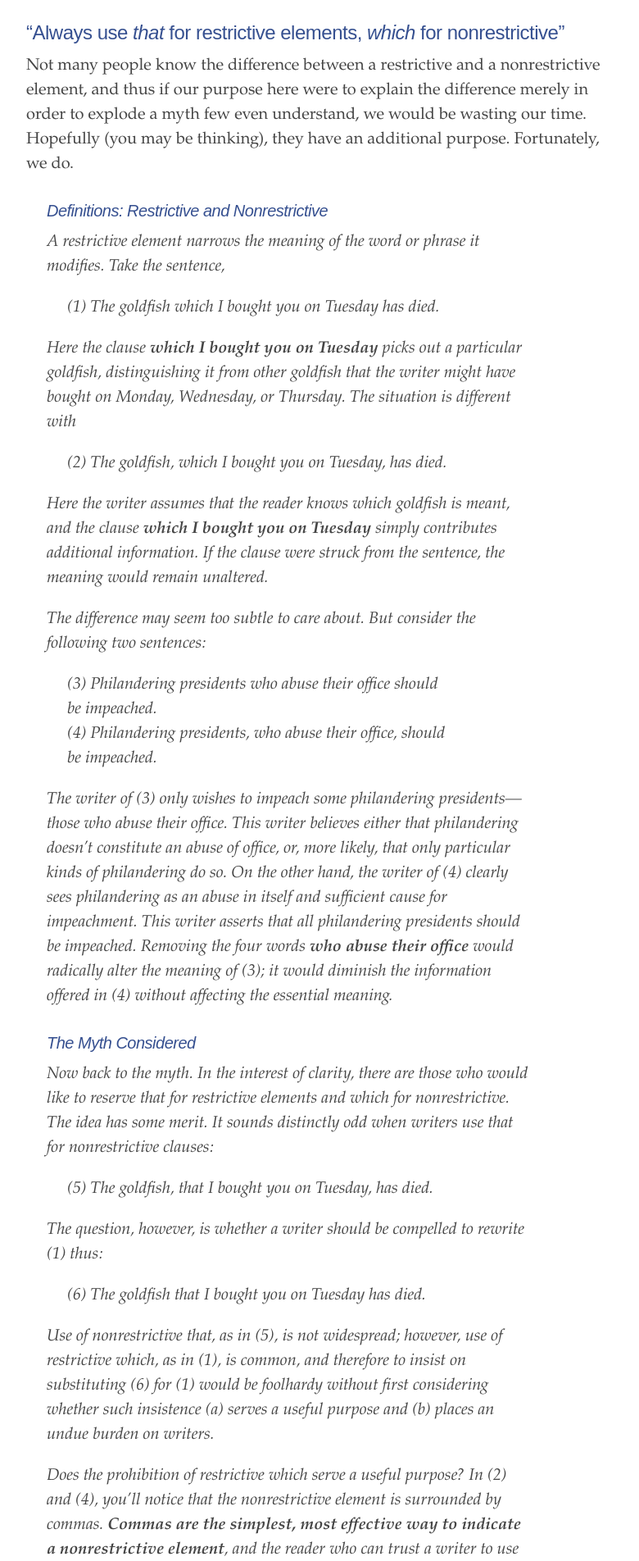
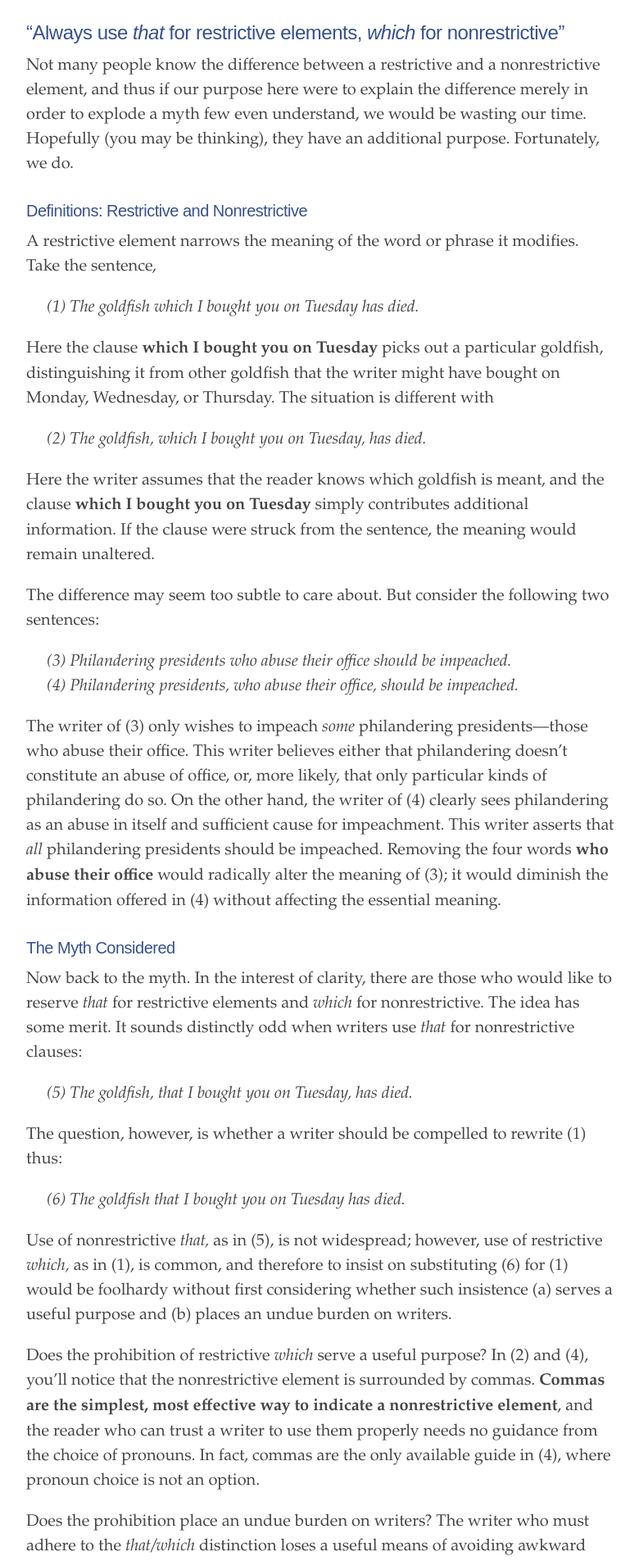
Before and after one commit to WhatTheDickens/suny-geneseo-writing-guide, a Jekyll site: the page built from docs/_principles/myths-about-good-writing.md, in a window 1280 px wide. Shown: the part 3517-5421 px from the top of the page at 82% size, without its empty margins (248-1028 px from the left). Built offline with Jekyll 4.4.1, drawn with Linux system fonts in a browser that asks for light colours.

Commit message:
fix blockquotes

```diff
--- a/docs/_principles/myths-about-good-writing.md
+++ b/docs/_principles/myths-about-good-writing.md
@@ -71,53 +71,53 @@ Read through *The Guide* carefully, and you will find it has been used now and t
 
 Not many people know the difference between a restrictive and a nonrestrictive element, and thus if our purpose here were to explain the difference merely in order to explode a myth few even understand, we would be wasting our time. Hopefully (you may be thinking), they have an additional purpose. Fortunately, we do.
 
-> ### Definitions: Restrictive and Nonrestrictive
->
-> A restrictive element narrows the meaning of the word or phrase it modifies. Take the sentence,
->
-> > \(1\) The goldfish which I bought you on Tuesday has died.
->
-> Here the clause **which I bought you on Tuesday** picks out a particular goldfish, distinguishing it from other goldfish that the writer might have bought on Monday, Wednesday, or Thursday. The situation is different with
->
-> > \(2\) The goldfish, which I bought you on Tuesday, has died.
->
-> Here the writer assumes that the reader knows which goldfish is meant, and the clause **which I bought you on Tuesday** simply contributes additional information. If the clause were struck from the sentence, the meaning would remain unaltered.
->
-> The difference may seem too subtle to care about. But consider the following two sentences:
->
-> > \(3\) Philandering presidents who abuse their office should be impeached.
-> > (4) Philandering presidents, who abuse their office, should be impeached.
->
-> The writer of (3) only wishes to impeach *some* philandering presidents&mdash;those who abuse their office. This writer believes either that philandering doesn't constitute an abuse of office, or, more likely, that only particular kinds of philandering do so. On the other hand, the writer of (4) clearly sees philandering as an abuse in itself and sufficient cause for impeachment. This writer asserts that *all* philandering presidents should be impeached. Removing the four words **who abuse their office** would radically alter the meaning of (3); it would diminish the information offered in (4) without affecting the essential meaning.
->
-> ### The Myth Considered
->
-> Now back to the myth. In the interest of clarity, there are those who would like to reserve *that* for restrictive elements and *which* for nonrestrictive. The idea has some merit. It sounds distinctly odd when writers use *that* for nonrestrictive clauses:
->
-> > \(5\) The goldfish, that I bought you on Tuesday, has died.
->
-> The question, however, is whether a writer should be compelled to rewrite (1) thus:
->
-> > \(6\) The goldfish that I bought you on Tuesday has died.
->
-> Use of nonrestrictive *that,* as in (5), is not widespread; however, use of restrictive *which,* as in (1), is common, and therefore to insist on substituting (6) for (1) would be foolhardy without first considering whether such insistence (a) serves a useful purpose and (b) places an undue burden on writers.
->
-> Does the prohibition of restrictive *which* serve a useful purpose? In (2) and (4), you'll notice that the nonrestrictive element is surrounded by commas. **Commas are the simplest, most effective way to indicate a nonrestrictive element**, and the reader who can trust a writer to use them properly needs no guidance from the choice of pronouns. In fact, commas are the only available guide in (4), where pronoun choice is not an option.
->
-> Does the prohibition place an undue burden on writers? The writer who must adhere to the *that/which* distinction loses a useful means of avoiding awkward repetition. Compare:
->
-> > \(7\) That was the weapon that did the damage.
-> > (8) That was the weapon which did the damage.
->
-> The writer of (8) escapes using *that* twice in a short span. In this example, once again, the difference may appear minuscule. But imagine not being able to write
->
-> > \(9\) That which lives must die.
->
-> ### Our Positions
->
+### Definitions: Restrictive and Nonrestrictive
+
+A restrictive element narrows the meaning of the word or phrase it modifies. Take the sentence,
+
+> \(1\) The goldfish which I bought you on Tuesday has died.
+
+Here the clause **which I bought you on Tuesday** picks out a particular goldfish, distinguishing it from other goldfish that the writer might have bought on Monday, Wednesday, or Thursday. The situation is different with
+
+> \(2\) The goldfish, which I bought you on Tuesday, has died.
+
+Here the writer assumes that the reader knows which goldfish is meant, and the clause **which I bought you on Tuesday** simply contributes additional information. If the clause were struck from the sentence, the meaning would remain unaltered.
+
+The difference may seem too subtle to care about. But consider the following two sentences:
+
+> \(3\) Philandering presidents who abuse their office should be impeached.
+> (4) Philandering presidents, who abuse their office, should be impeached.
+
+The writer of (3) only wishes to impeach *some* philandering presidents&mdash;those who abuse their office. This writer believes either that philandering doesn't constitute an abuse of office, or, more likely, that only particular kinds of philandering do so. On the other hand, the writer of (4) clearly sees philandering as an abuse in itself and sufficient cause for impeachment. This writer asserts that *all* philandering presidents should be impeached. Removing the four words **who abuse their office** would radically alter the meaning of (3); it would diminish the information offered in (4) without affecting the essential meaning.
+
+### The Myth Considered
+
+Now back to the myth. In the interest of clarity, there are those who would like to reserve *that* for restrictive elements and *which* for nonrestrictive. The idea has some merit. It sounds distinctly odd when writers use *that* for nonrestrictive clauses:
+
+> \(5\) The goldfish, that I bought you on Tuesday, has died.
+
+The question, however, is whether a writer should be compelled to rewrite (1) thus:
+
+> \(6\) The goldfish that I bought you on Tuesday has died.
+
+Use of nonrestrictive *that,* as in (5), is not widespread; however, use of restrictive *which,* as in (1), is common, and therefore to insist on substituting (6) for (1) would be foolhardy without first considering whether such insistence (a) serves a useful purpose and (b) places an undue burden on writers.
+
+Does the prohibition of restrictive *which* serve a useful purpose? In (2) and (4), you'll notice that the nonrestrictive element is surrounded by commas. **Commas are the simplest, most effective way to indicate a nonrestrictive element**, and the reader who can trust a writer to use them properly needs no guidance from the choice of pronouns. In fact, commas are the only available guide in (4), where pronoun choice is not an option.
+
+Does the prohibition place an undue burden on writers? The writer who must adhere to the *that/which* distinction loses a useful means of avoiding awkward repetition. Compare:
+
+> \(7\) That was the weapon that did the damage.
+> (8) That was the weapon which did the damage.
+
+The writer of (8) escapes using *that* twice in a short span. In this example, once again, the difference may appear minuscule. But imagine not being able to write
+
+> \(9\) That which lives must die.
+
+### Our Positions
+
 > To bring this long discussion to a close, we take the following positions:
->
-> -   Good writers may use either *that* or *which* for restrictive elements.
-> -   Good writers should not use *that* for nonrestrictive elements, as in (5).
-> -   Good writers use a comma or commas to indicate a nonrestrictive element.
-> -   Philandering presidents who abuse their office should be impeached.
+
+-   Good writers may use either *that* or *which* for restrictive elements.
+-   Good writers should not use *that* for nonrestrictive elements, as in (5).
+-   Good writers use a comma or commas to indicate a nonrestrictive element.
+-   Philandering presidents who abuse their office should be impeached.
```
Also changed, not shown: docs/_conventions/common-errors.md (+1 -1 lines), docs/_conventions/research-and-writing.md (+8 -8 lines), docs/_conventions/writing-in-a-discipline.md (+1 -1 lines), docs/_principles/care-and-imagination.md (+32 -32 lines), docs/_principles/lucidity-simplicity-directness.md (+3 -3 lines).
